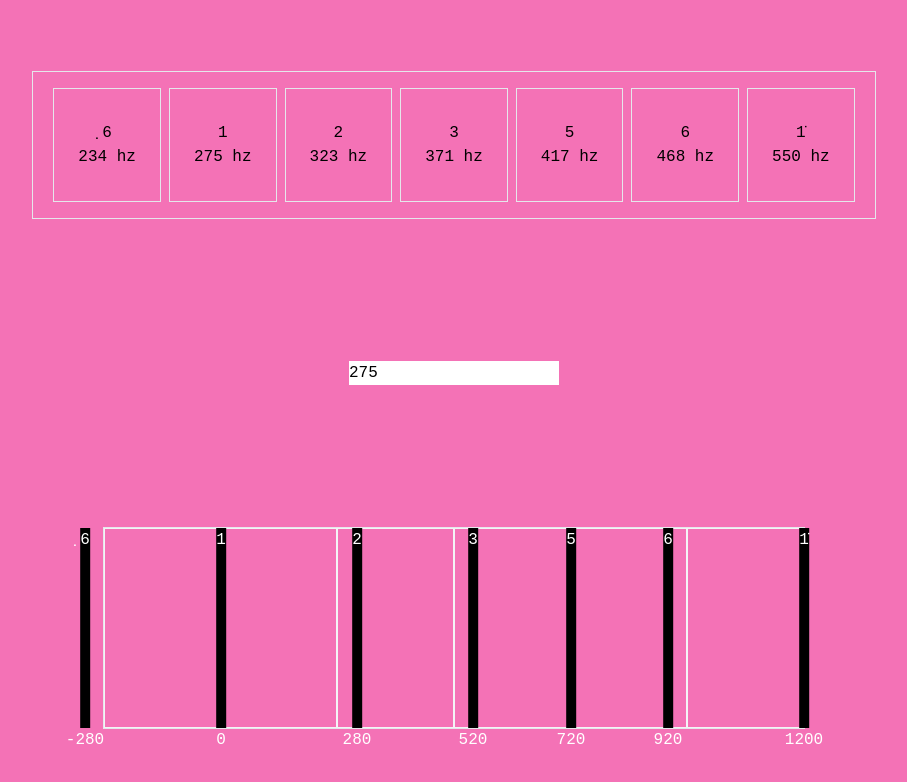
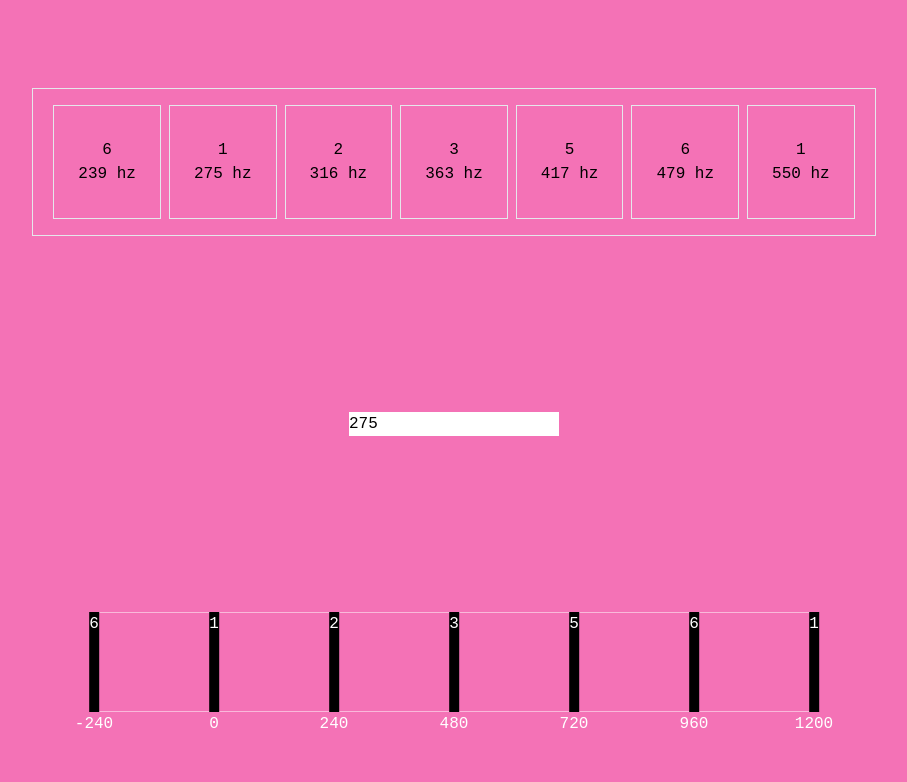
Before and after one commit to stoikal/28-days, a Next.js app: page /day/23 in a window 1280 px wide. Shown: the top 782 px of the page, without its empty margins (186-1093 px from the left). Built offline with nearby package versions, Linux system fonts and the light colour scheme.

Commit message:
feat(day-23): extract tuning panel to own component

```diff
--- /dev/null
+++ b/src/components/Slendro/TuningPanel.tsx
@@ -0,0 +1,150 @@
+import { useRef, useState, useEffect } from 'react'
+
+type Cent = number
+
+type Wilah = {
+  name: string
+  cent: Cent
+}
+
+type Props = {
+  tuning: Wilah[]
+  lowest: Cent
+  highest: Cent
+  onTuningChange: (tuning: Wilah[]) => void
+}
+
+const GUIDE_STEP = 240 // cent
+const CENT_PER_PIXEL = 2 // amount
+const SNAP = 40 // cent
+
+export default function Day28 ({ tuning, lowest, highest, onTuningChange }: Props) {
+  const [tuningIndexInDrag, setTuningIndexInDrag] = useState<number | null>(null)
+
+  const wrapperRef = useRef<HTMLDivElement | null>(null)
+
+  const guideLowest = lowest % GUIDE_STEP ? Math.floor(lowest / GUIDE_STEP) * GUIDE_STEP : lowest
+  const guideHighest = highest % GUIDE_STEP ? Math.ceil(highest / GUIDE_STEP) * GUIDE_STEP : highest
+
+  const guideWidth = Math.abs(guideLowest - guideHighest) / CENT_PER_PIXEL
+  const guideHeight = 100
+  const guideStepWidth = Math.round(GUIDE_STEP / CENT_PER_PIXEL)
+
+  useEffect(() => {
+    if (!wrapperRef.current) return
+
+    const wrapper = wrapperRef.current
+
+    const onMouseMove = (e: MouseEvent) => {
+      if (tuningIndexInDrag !== null) {
+        const { left } = wrapper.getBoundingClientRect()
+        const offset = e.clientX - left
+
+        const cent = Math.round((offset * CENT_PER_PIXEL + guideLowest) / SNAP) * SNAP
+
+        const lowerWilah = tuning[tuningIndexInDrag - 1]
+        const higherWilah = tuning[tuningIndexInDrag + 1]
+        const offPanelTolerance = GUIDE_STEP
+
+        const isLowerBound = lowerWilah ? cent > lowerWilah.cent : cent >= guideLowest - offPanelTolerance
+        const isUpperBound = higherWilah ? cent < higherWilah.cent : cent <= guideHighest + offPanelTolerance
+
+        if (isLowerBound && isUpperBound) {
+          const prevTuning = tuning
+          const tunedWilah = {
+            ...prevTuning[tuningIndexInDrag],
+            cent
+          }
+
+          const newTuning = [
+            ...prevTuning.slice(0, tuningIndexInDrag),
+            tunedWilah,
+            ...prevTuning.slice(tuningIndexInDrag + 1)
+          ]
+
+          onTuningChange(newTuning)
+        }
+      }
+    }
+
+    const onMouseUp = () => {
+      setTuningIndexInDrag(null)
+    }
+
+    document.addEventListener('mousemove', onMouseMove)
+    document.addEventListener('mouseup', onMouseUp)
+
+    return () => {
+      document.removeEventListener('mousemove', onMouseMove)
+      document.removeEventListener('mouseup', onMouseUp)
+    }
+  }, [tuningIndexInDrag, tuning, onTuningChange, guideLowest, guideHighest])
+
+  const createTuningItemHandler = (index: number) => (e: any) => {
+    e.preventDefault()
+    setTuningIndexInDrag(index)
+  }
+
+  const getLeftPosition = (cent: Cent) => {
+    return (cent - guideLowest) / CENT_PER_PIXEL
+  }
+
+  return (
+    <div
+      style={{
+        cursor: tuningIndexInDrag === null ? 'default' : 'grabbing'
+      }}
+    >
+      <div
+        ref={wrapperRef}
+        className="relative"
+      >
+        <svg
+          width={guideWidth}
+          height={guideHeight}
+        >
+          <rect
+            width={guideWidth}
+            height={guideHeight}
+            fill="none"
+            stroke="white"
+          />
+          {
+            [...Array(Math.round(guideWidth / guideStepWidth))]
+              .map((_, index) => (
+                <line
+                  key={index}
+                  x1={index * guideStepWidth}
+                  y1="0"
+                  x2={index * guideStepWidth}
+                  y2={guideHeight}
+                  stroke="white"
+                  strokeWidth="1"
+                />
+              ))
+          }
+        </svg>
+        {
+          tuning.map((wilah, index) => (
+            <div
+              key={index}
+              style={{
+                top: 0,
+                left: getLeftPosition(wilah.cent),
+                cursor: tuningIndexInDrag === null ? 'grab' : 'grabbing'
+              }}
+              role="button"
+              className="absolute h-full -translate-x-1/2 bg-black text-white select-none"
+              onMouseDown={createTuningItemHandler(index)}
+            >
+              <span>{ wilah.name }</span>
+              <span className="absolute -bottom-6 left-1/2 -translate-x-1/2">
+                { wilah.cent }
+              </span>
+            </div>
+          ))
+        }
+      </div>
+    </div>
+  )
+}
--- a/src/pages/day/14.tsx
+++ b/src/pages/day/14.tsx
@@ -16,8 +16,6 @@ export default function Day14 () {
         const size = Math.max(1, entry.contentRect.width / 200)
         setFontSize(size)
       }
-
-      console.log('Size changed')
     })
 
     resizeObserver.observe(textarea)
--- a/src/pages/day/23.tsx
+++ b/src/pages/day/23.tsx
@@ -1,58 +1,31 @@
 import { ChangeEvent, SyntheticEvent, useEffect, useRef, useState } from 'react'
 import * as Tone from 'tone'
+import TuningPanel from '@/components/Slendro/TuningPanel'
+
+type Cent = number
+
+type Wilah = {
+  name: string
+  cent: Cent
+}
+
+type Tuning = Wilah[]
+
+const INITIAL_TUNING: Tuning = [
+  { name: '6', cent: -240 },
+  { name: '1', cent: 0 },
+  { name: '2', cent: 240 },
+  { name: '3', cent: 480 },
+  { name: '5', cent: 720 },
+  { name: '6', cent: 960 },
+  { name: '1', cent: 1200 }
+]
 
 export default function Day23 () {
   const [barangFreq, setBarangFreq] = useState(275)
-  const [tuning, setTuning] = useState([-280, 0, 280, 520, 720, 920, 1200])
-  const [isDragging, setIsDragging] = useState<number | null>(null)
-
-  const lowest = -240
-  const step = 40
-
-  const noteName = ['̣6', '1', '2', '3', '5', '6', '1̇']
+  const [tuning, setTuning] = useState(INITIAL_TUNING)
 
   const synthRef = useRef<Tone.Synth<Tone.SynthOptions> | null>(null)
-  const wrapperRef = useRef<HTMLDivElement | null>(null)
-
-  useEffect(() => {
-    if (!wrapperRef.current) return
-
-    const wrapper = wrapperRef.current
-
-    const onMouseMove = (e: MouseEvent) => {
-      if (isDragging !== null) {
-        const { left } = wrapper.getBoundingClientRect()
-        const offset = e.clientX - left
-
-        const cent = Math.round((offset / ((tuning.length * 100) / ((1200 - lowest) / step))) + lowest / step) * step
-
-        if (
-          cent > (tuning[isDragging - 1] ?? lowest - step * 7) &&
-          cent < (tuning[isDragging + 1] ?? 1200 + step * 7)
-        ) {
-          setTuning(prev => {
-            return [
-              ...prev.slice(0, isDragging),
-              cent,
-              ...prev.slice(isDragging + 1)
-            ]
-          })
-        }
-      }
-    }
-
-    const onMouseUp = () => {
-      setIsDragging(null)
-    }
-
-    document.addEventListener('mousemove', onMouseMove)
-    document.addEventListener('mouseup', onMouseUp)
-
-    return () => {
-      document.removeEventListener('mousemove', onMouseMove)
-      document.removeEventListener('mouseup', onMouseUp)
-    }
-  }, [isDragging, tuning, lowest])
 
   useEffect(() => {
     const options = {
@@ -73,15 +46,14 @@ export default function Day23 () {
     synth.triggerAttackRelease(note, '4n')
   }
 
-  const handleMouseDown = (index: number) => (e: MouseEvent) => {
-    e.preventDefault()
-    setIsDragging(index)
-  }
-
   const handleBarangFreqChange = (e: ChangeEvent<HTMLInputElement>) => {
     if (!isNaN(Number(e.target.value))) {
       setBarangFreq(Number(e.target.value))
     }
+  }
+
+  const handleTuningChange = (tuning: Tuning) => {
+    setTuning(tuning)
   }
 
   return (
@@ -90,16 +62,17 @@ export default function Day23 () {
         <div className="p-4 border">
           {
             tuning
-              .map((cent) => Math.round(barangFreq * Math.pow(2, cent / 1200)))
-              .map((note, index) => (
+              .map((wilah, index) => (
                 <button
                   key={index}
-                  onMouseDown={handleButtonClick(note)}
+                  onMouseDown={handleButtonClick(Math.round(barangFreq * Math.pow(2, wilah.cent / 1200)))}
                   className="border mx-1 px-6 py-8"
                 >
-                  <span>{noteName[index]}</span>
+                  <span>
+                    {wilah.name}
+                  </span>
                   <br/>
-                  { note } hz
+                  { Math.round(barangFreq * Math.pow(2, wilah.cent / 1200)) } hz
                 </button>
               ))
           }
@@ -111,40 +84,13 @@ export default function Day23 () {
             onChange={handleBarangFreqChange}
           />
         </div>
-        <div className='border'>
-          <div
-            ref={wrapperRef}
-            className="flex w-[700px] h-[200px] relative"
-          >
-            {
-              [...Array(tuning.length - 1)].map((_, i) => (
-                <div
-                  key={i}
-                  className="border border-gray-100 w-1/5"
-                />
-              ))
-            }
-            {
-              tuning.map((cent, index) => (
-                <div
-                  key={index}
-                  style={{
-                    left: Math.round((cent - lowest) * (tuning.length * 100 / (1200 - lowest))),
-                    cursor: isDragging === index ? 'grabbing' : 'grab'
-                  }}
-                  role="button"
-                  className="absolute h-full -translate-x-1/2 bg-black text-white select-none"
-                  onMouseDown={handleMouseDown(index)}
-                >
-                  { noteName[index] }
-                  <span className="absolute -bottom-6 left-1/2 -translate-x-1/2">
-                    { cent }
-                  </span>
-                </div>
-              ))
-            }
-          </div>
-        </div>
+
+        <TuningPanel
+          tuning={tuning}
+          lowest={-240}
+          highest={1200}
+          onTuningChange={handleTuningChange}
+        />
       </main>
     </>
   )
```
